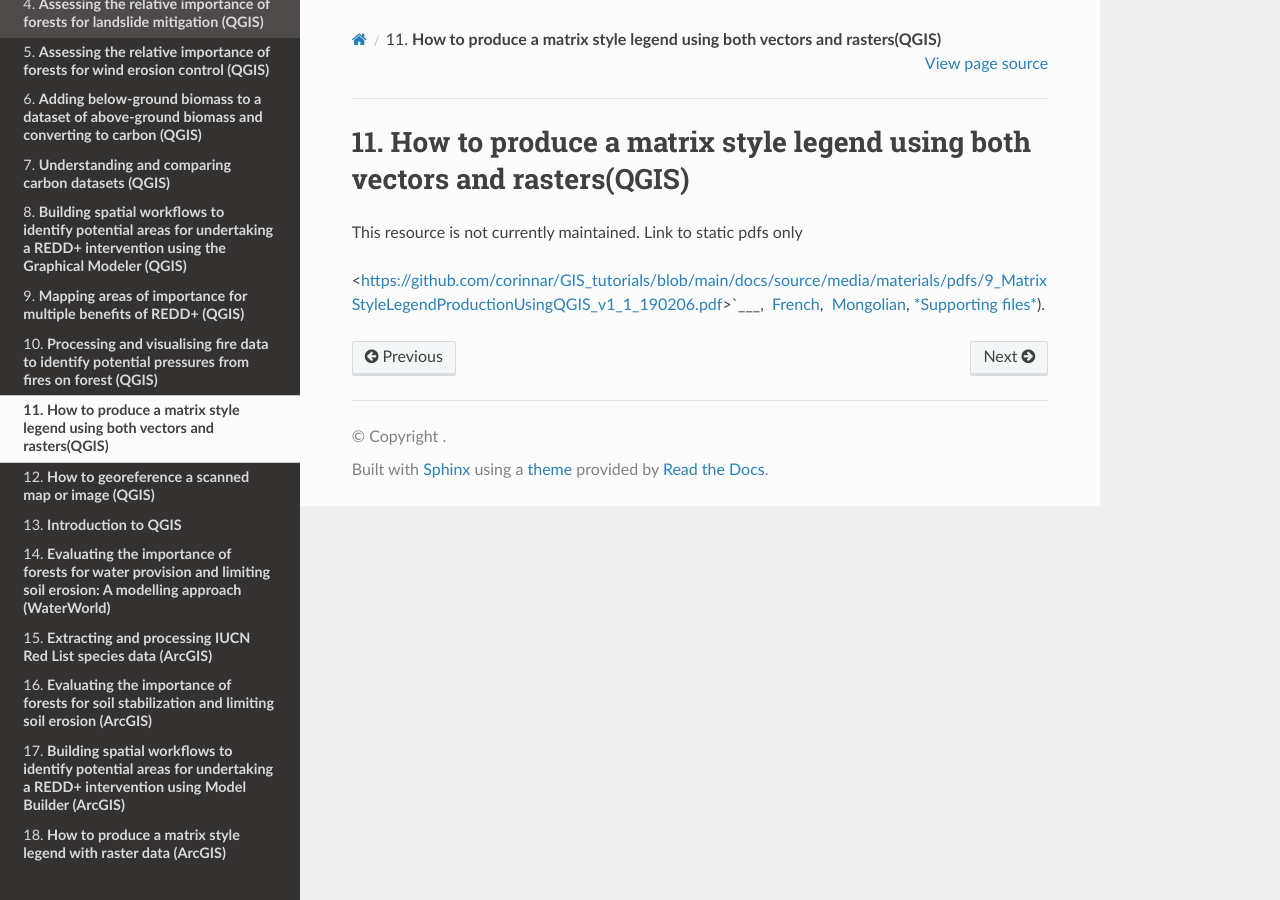
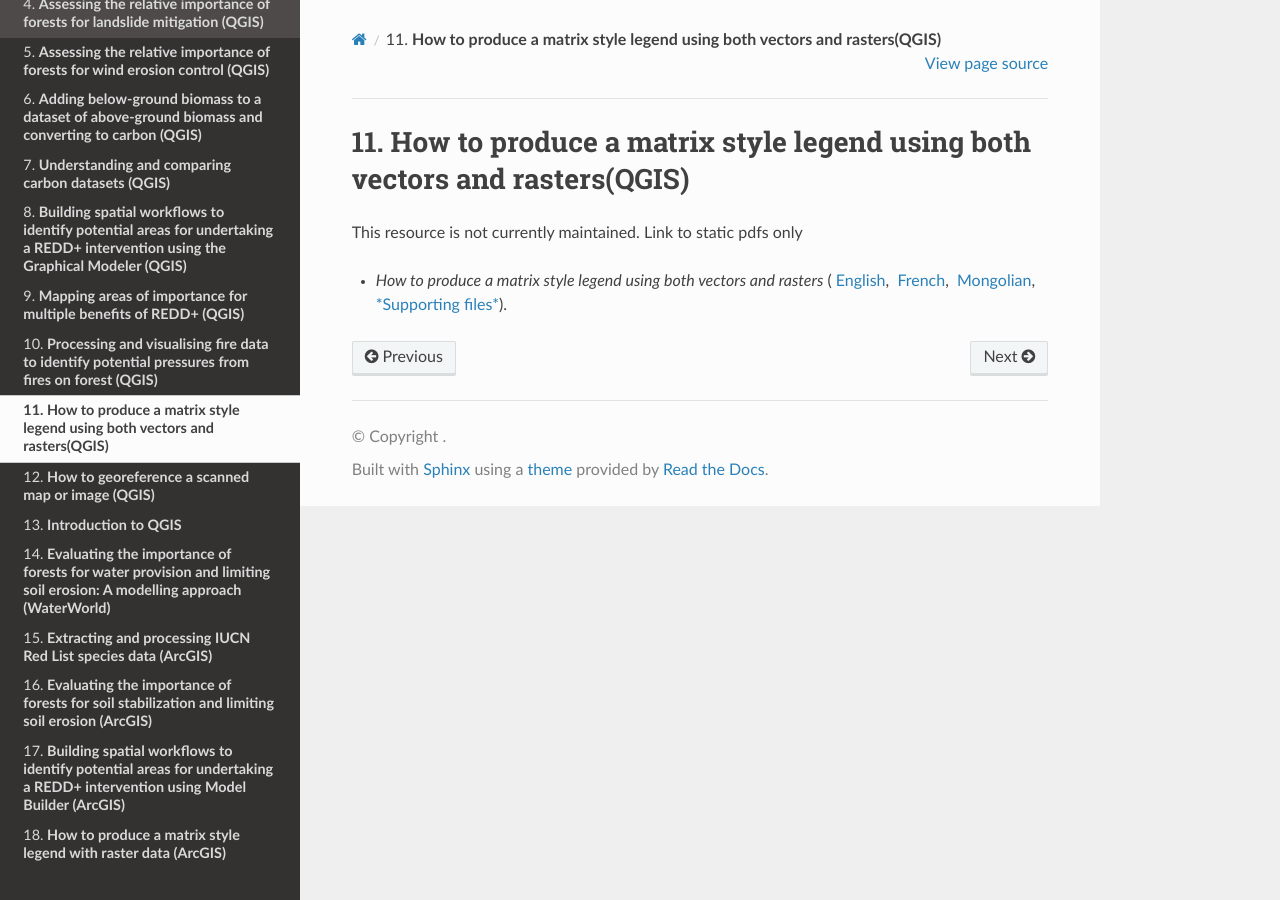
Before and after one commit to corinnar/GIS_tutorials, a Sphinx documentation site: the page built from docs/source/MatrixLegend_QGIS.rst, in a window 1280 px wide. Built offline with Sphinx 7.4.7 and the Read the Docs theme 2.0.0, drawn with Linux system fonts in a browser that asks for light colours; pages that are not in the unit, such as notebooks, are missing from menus.

Commit message:
Update MatrixLegend_QGIS.rst

```diff
--- a/docs/source/MatrixLegend_QGIS.rst
+++ b/docs/source/MatrixLegend_QGIS.rst
@@ -4,4 +4,4 @@
 
 This resource is not currently maintained. Link to static pdfs only
 
-<https://github.com/corinnar/GIS_tutorials/blob/main/docs/source/media/materials/pdfs/9_MatrixStyleLegendProductionUsingQGIS_v1_1_190206.pdf>`___,  `French <https://github.com/corinnar/GIS_tutorials/blob/main/docs/source/media/materials/pdfs/9_MatrixStyleLegendProductionUsingQGIS_v1_0-FR_160705.pdf>`__,  `Mongolian <https://github.com/corinnar/GIS_tutorials/blob/main/docs/source/media/materials/pdfs/9_MatrixStyleLegendProductionUsingQGIS_150324_mn_MB%20(130209).pdf>`__, `*Supporting files* <https://github.com/corinnar/GIS_tutorials/blob/main/docs/source/media/materials/tools/Matrix_legend_symbology_for_QGIS.zip>`__).
+-  *How to produce a matrix style legend using both vectors and rasters* ( `English <https://github.com/corinnar/GIS_tutorials/blob/main/docs/source/media/materials/pdfs/9_MatrixStyleLegendProductionUsingQGIS_v1_1_190206.pdf>`__,  `French <https://github.com/corinnar/GIS_tutorials/blob/main/docs/source/media/materials/pdfs/9_MatrixStyleLegendProductionUsingQGIS_v1_0-FR_160705.pdf>`__,  `Mongolian <https://github.com/corinnar/GIS_tutorials/blob/main/docs/source/media/materials/pdfs/9_MatrixStyleLegendProductionUsingQGIS_150324_mn_MB%20(130209).pdf>`__,  `*Supporting files* <https://github.com/corinnar/GIS_tutorials/blob/main/docs/source/media/materials/tools/Matrix_legend_symbology_for_QGIS.zip>`__).
```
